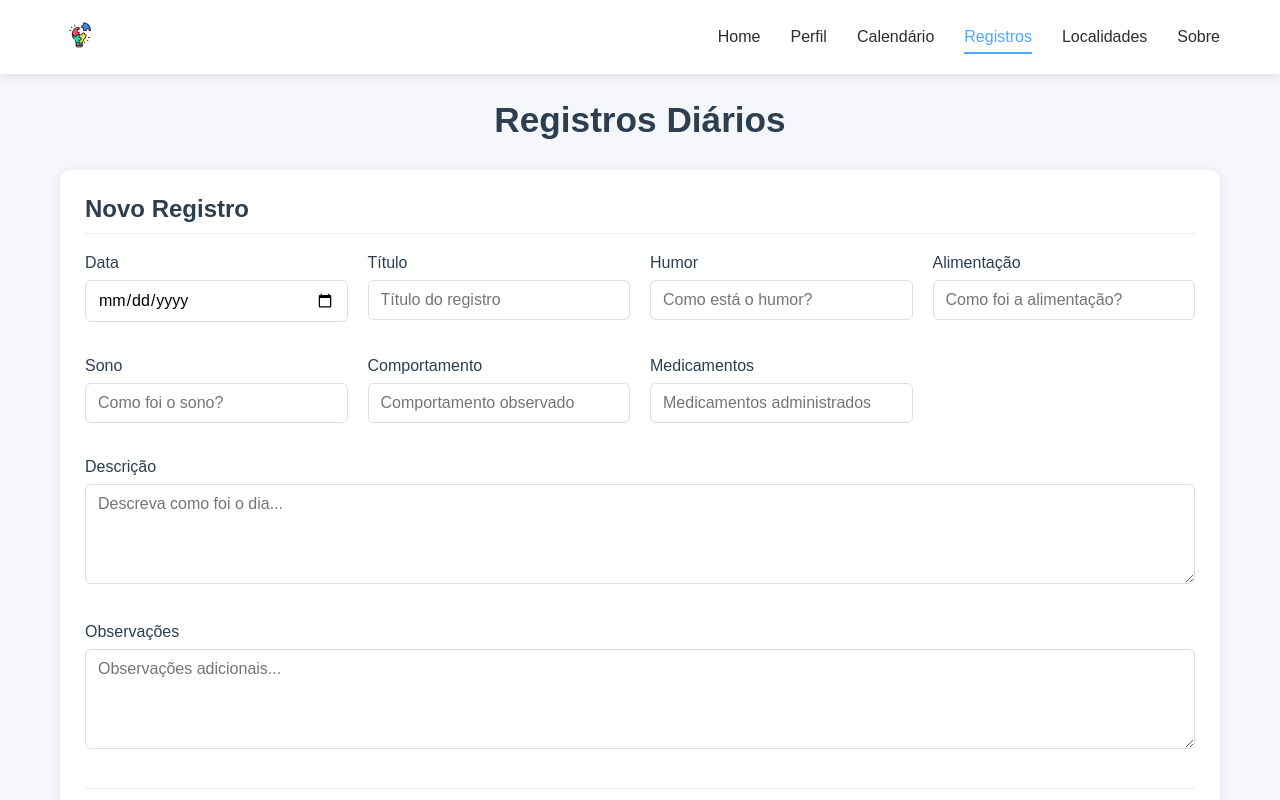
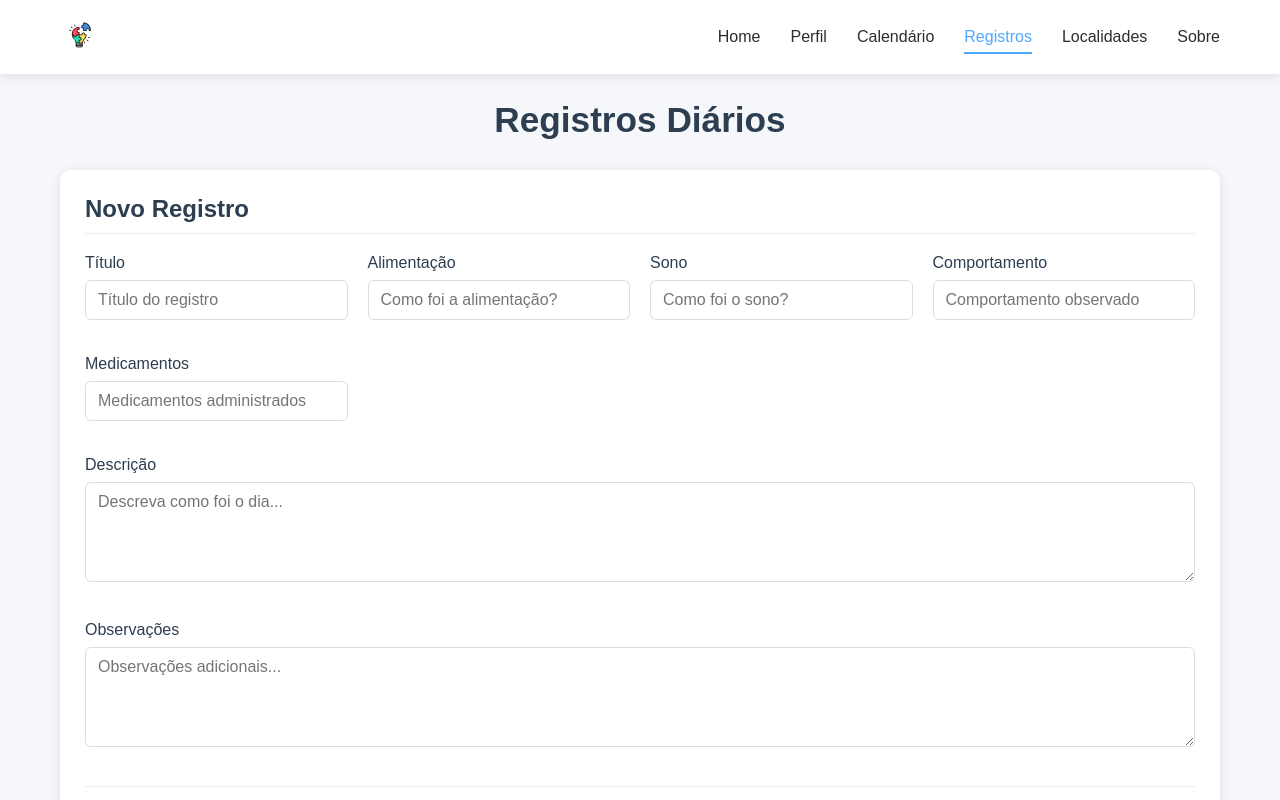
Before and after one commit to pviktorr/react-tcc, a React (Vite) app in the folder reactero/: page /registros in a window 1280 px wide. Shown: the top 800 px of the page. Built offline with nearby package versions, Linux system fonts and the light colour scheme; no server answers.

Commit message:
Alterações na tela registro (bryan)

```diff
--- a/reactero/src/pages/Registros/Registros.jsx
+++ b/reactero/src/pages/Registros/Registros.jsx
@@ -22,11 +22,9 @@ const Registros = () => {
   const [busca, setBusca] = useState('');
   const [registroEditando, setRegistroEditando] = useState(null);
   const [formData, setFormData] = useState({
-    data: '', // Removida a data padrão
     titulo: '',
     descricao: '',
     observacoes: '',
-    humor: '',
     alimentacao: '',
     sono: '',
     comportamento: '',
@@ -216,17 +214,8 @@ const Registros = () => {
         throw new Error('A descrição é obrigatória e deve ter pelo menos 10 caracteres');
       }
 
-      if (!formData.data) {
-        throw new Error('A data é obrigatória');
-      }
-
-      // Garantir que a data está no formato correto
-      let dataFormatada = formData.data;
-      if (formData.data.includes('/')) {
-        // Converte de dd/MM/yyyy para yyyy-MM-dd
-        const [dia, mes, ano] = formData.data.split('/');
-        dataFormatada = `${ano}-${mes.padStart(2, '0')}-${dia.padStart(2, '0')}`;
-      }
+      // A data é inserida automaticamente pela API
+      const dataAtual = new Date().toISOString().split('T')[0];
 
       // ID do usuário logado
       const usuarioId = 2;
@@ -234,8 +223,6 @@ const Registros = () => {
       // Construir o texto com todas as informações
       const textoRegistro = `
         Título: ${formData.titulo.trim()}
-        Data do registro: ${dataFormatada}
-        Humor: ${formData.humor}
 
         Descrição:
         ${formData.descricao.trim()}
@@ -252,7 +239,7 @@ const Registros = () => {
       // Preparar os dados no formato que a API espera
       const dadosParaEnviar = {
         texto: textoRegistro.replace(/^\s+/gm, ''), // Remove espaços em branco no início das linhas
-        data: dataFormatada, // Inclui a data formatada
+        data: dataAtual, // A data é inserida automaticamente
         usuario_id: usuarioId
       };
 
@@ -278,10 +265,8 @@ const Registros = () => {
       // Limpar formulário
       setFormData({
         titulo: '',
-        data: '',
         descricao: '',
         observacoes: '',
-        humor: '',
         alimentacao: '',
         sono: '',
         comportamento: '',
@@ -374,11 +359,9 @@ const Registros = () => {
 
     setRegistroEditando(registro);
     setFormData({
-      data: dataFormatada,
       titulo: camposExtraidos.titulo || registro.titulo || '',
       descricao: camposExtraidos.descricao || registro.descricao || '',
       observacoes: camposExtraidos.observacoes || registro.observacoes || '',
-      humor: registro.humor || 'neutro',
       alimentacao: camposExtraidos.alimentacao || registro.alimentacao || '',
       sono: camposExtraidos.sono || registro.sono || '',
       comportamento: camposExtraidos.comportamento || registro.comportamento || '',
@@ -386,11 +369,9 @@ const Registros = () => {
     });
 
     console.log('Formulário preenchido:', {
-      data: dataFormatada,
       titulo: camposExtraidos.titulo || registro.titulo || '',
       descricao: camposExtraidos.descricao || registro.descricao || '',
       observacoes: camposExtraidos.observacoes || registro.observacoes || '',
-      humor: registro.humor || 'neutro',
       alimentacao: camposExtraidos.alimentacao || registro.alimentacao || '',
       sono: camposExtraidos.sono || registro.sono || '',
       comportamento: camposExtraidos.comportamento || registro.comportamento || '',
@@ -510,17 +491,6 @@ const Registros = () => {
 
           <div className="form-grid">
             <div className="form-group">
-              <label>Data</label>
-              <input
-                type="date"
-                name="data"
-                value={formData.data}
-                onChange={handleInputChange}
-                required
-              />
-            </div>
-
-            <div className="form-group">
               <label>Título</label>
               <input
                 type="text"
@@ -529,17 +499,6 @@ const Registros = () => {
                 onChange={handleInputChange}
                 placeholder="Título do registro"
                 required
-              />
-            </div>
-
-            <div className="form-group">
-              <label>Humor</label>
-              <input
-                type="text"
-                name="humor"
-                value={formData.humor}
-                onChange={handleInputChange}
-                placeholder="Como está o humor?"
               />
             </div>
 
@@ -619,11 +578,9 @@ const Registros = () => {
                 onClick={() => {
                   setRegistroEditando(null);
                   setFormData({
-                    data: format(new Date(), 'yyyy-MM-dd'),
                     titulo: '',
                     descricao: '',
                     observacoes: '',
-                    humor: '',
                     alimentacao: '',
                     sono: '',
                     comportamento: '',
```
